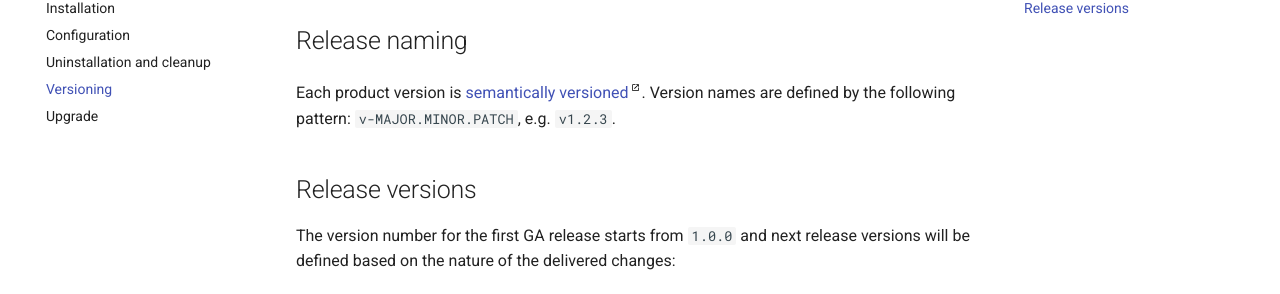
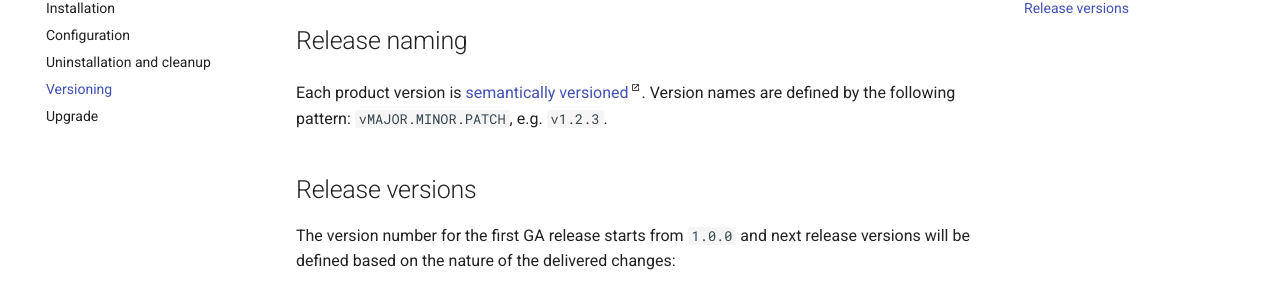
Before and after one commit to atlassian-labs/data-center-terraform, an MkDocs documentation site: the page built from docs/docs/userguide/VERSIONING.md, in a window 1280 px wide. Shown: the part 251-545 px from the top of the page. Built offline with MkDocs 1.6.1 and Material for MkDocs 9.7.7, drawn with Linux system fonts in a browser that asks for light colours; comment, search, counter and statistics services are not loaded.

Commit message:
TFKUBE-217: Updated the documents

```diff
--- a/docs/docs/userguide/VERSIONING.md
+++ b/docs/docs/userguide/VERSIONING.md
@@ -2,7 +2,7 @@
 
 ## Release naming
 
-Each product version is [semantically versioned](https://semver.org/){.external}. Version names are defined by the following pattern: `v-MAJOR.MINOR.PATCH`, e.g. `v1.2.3`.
+Each product version is [semantically versioned](https://semver.org/){.external}. Version names are defined by the following pattern: `vMAJOR.MINOR.PATCH`, e.g. `v1.2.3`.
 
 ## Release versions
 
```
Also changed, not shown: docs/docs/userguide/INSTALLATION.md (+1 -1 lines).
